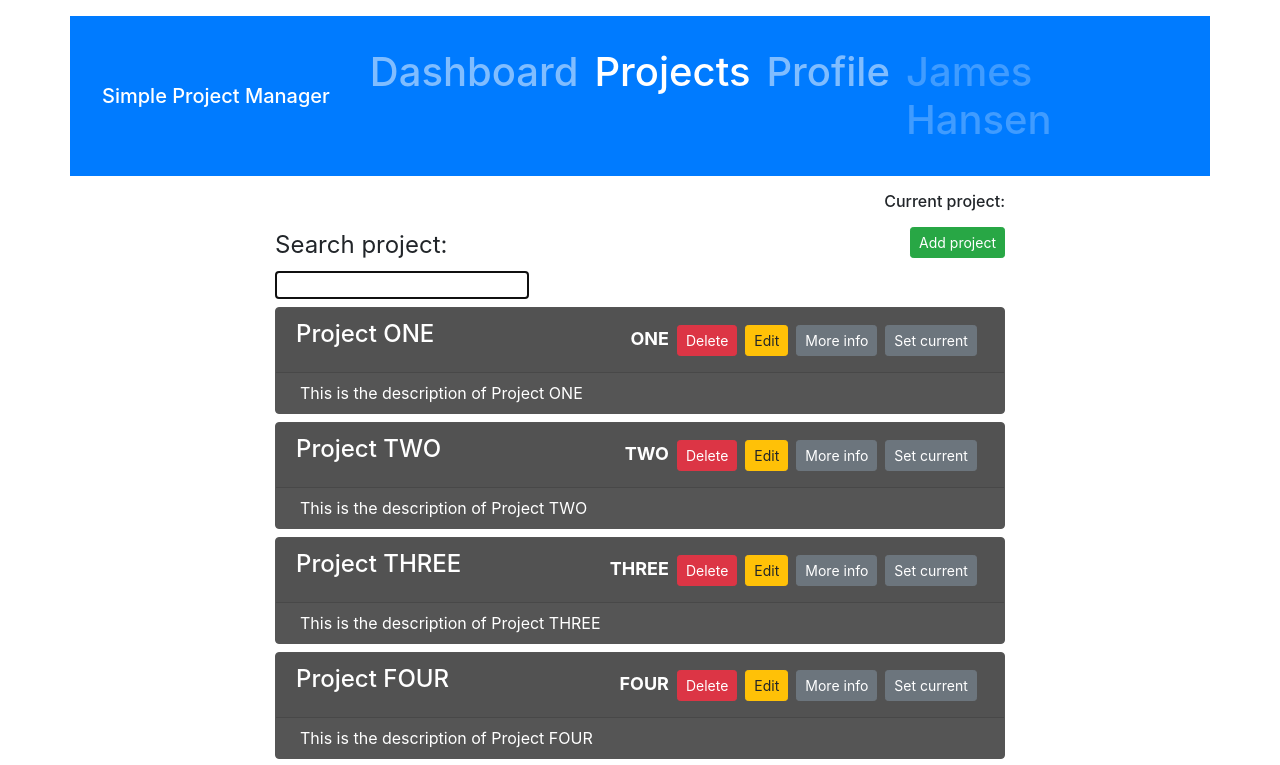
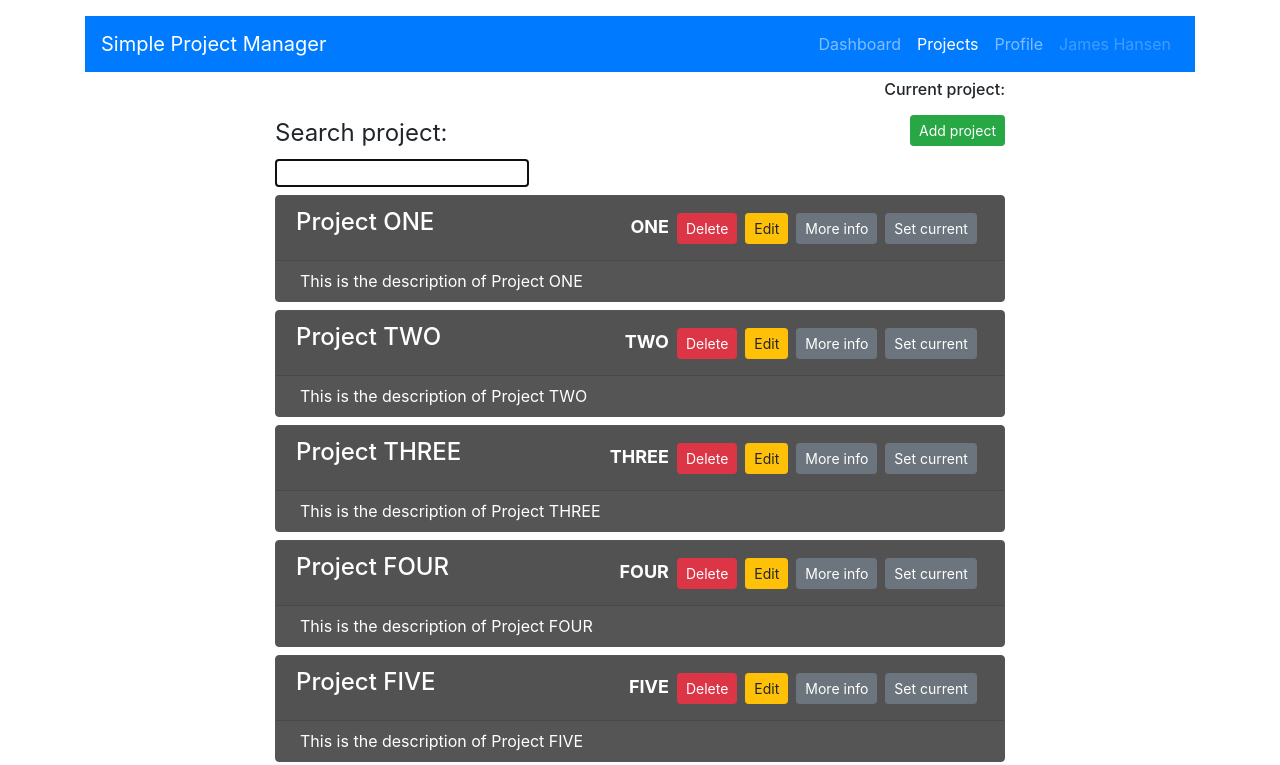
Before and after one commit to raduf/curs_react, a React (Create React App) app: page / in a window 1280 px wide. Shown: the top 765 px of the page. Built offline with nearby package versions, Linux system fonts and the light colour scheme.

Commit message:
moved to next step (10_03 nested routes)

```diff
--- a/src/App.js
+++ b/src/App.js
@@ -2,9 +2,9 @@ import React, { Component } from 'react';
 import ProjectList from './projects/ProjectList';
 import { Route } from 'react-router-dom';
 import './App.css';
+import Navbar from './layout/Navbar';
 import Dashboard from './dashboard/Dashboard';
 import Profile from './profile/Profile';
-import Navbar from './layout/Navbar';
 
 class App extends Component {
   title = 'Simple Project Manager';
@@ -17,9 +17,8 @@ class App extends Component {
   render() {
     return (
       <main className="container pt-3">
-        <div className="row justify-content-center">
-          <h1 className="col-12 bg-primary p-3 text-white"> <Navbar title={this.title} name={this.profile.name}/> </h1>
-        </div>
+          <Navbar title={this.title} />
+
           <Route path="/" exact component={ProjectList} />
           <Route path="/dashboard" exact component={Dashboard} />
           <Route path="/profile" exact render={() => (<Profile profile={this.profile} />) } />
--- a/src/layout/Navbar.js
+++ b/src/layout/Navbar.js
@@ -1,30 +1,26 @@
 import React from 'react';
-import {NavLink} from 'react-router-dom'
+import { NavLink } from 'react-router-dom';
 
 const Navbar = (props) => {
     return (
-        <nav className="navbar navbar-expand navbar-dark bg-primary text-white  justify-content-between">
+        <nav className="navbar navbar-expand navbar-dark bg-primary text-white justify-content-between">
             <a className="navbar-brand">{props.title}</a>
 
             <ul className="navbar-nav">
-            <li className="nav-item active">
-                <a className="nav-link"></a>
+                <li className="nav-item">
+                    <NavLink exact to='/dashboard' activeClassName="active"
+                        className="nav-link">Dashboard</NavLink>
                 </li>
                 <li className="nav-item">
-                <NavLink className="nav-link" to='/dashboard'>Dashboard</NavLink>
+                    <NavLink exact to='/'  activeClassName="active"
+                        className="nav-link">Projects</NavLink>
                 </li>
                 <li className="nav-item">
-                <NavLink
-                    className="nav-link"
-                    to='/' exact
-                    activeClassName='active'
-                    >Projects</NavLink>
+                    <NavLink exact to='/profile' activeClassName="active"
+                        className="nav-link">Profile</NavLink>
                 </li>
                 <li className="nav-item">
-                <NavLink className="nav-link" to='/profile'>Profile</NavLink>
-            </li>
-            <li className="nav-item">
-                <a className="nav-link disabled">{props.name}</a>
+                    <a className="nav-link disabled">James Hansen</a>
                 </li>
             </ul>
         </nav>
@@ -32,7 +28,7 @@ const Navbar = (props) => {
 }
 
 Navbar.defaultProps = {
-    title: 'Simple PM'
+    title: 'SPM'
 }
 
 export default Navbar;
```
Also changed, not shown: 1 other file (tests, documents, lock files or other folders). Lines whose indentation alone changed are shown as unchanged.
